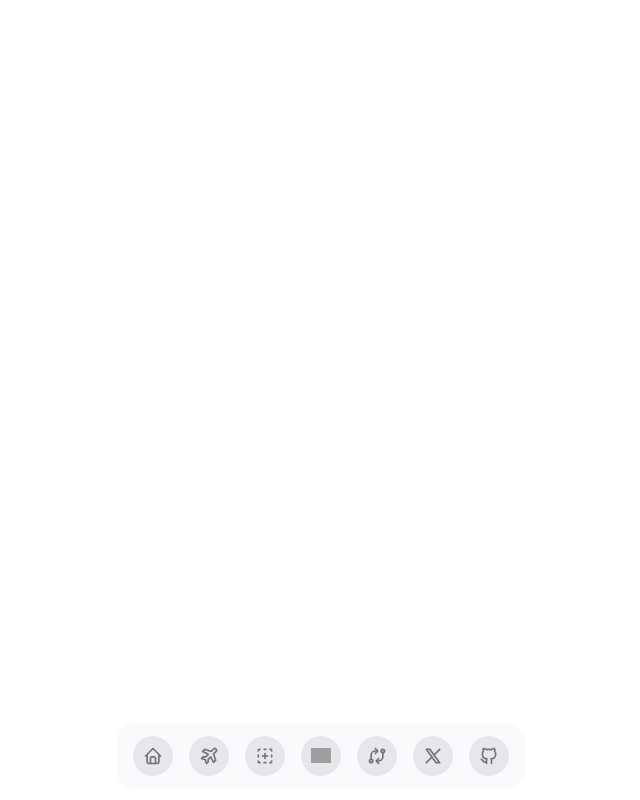
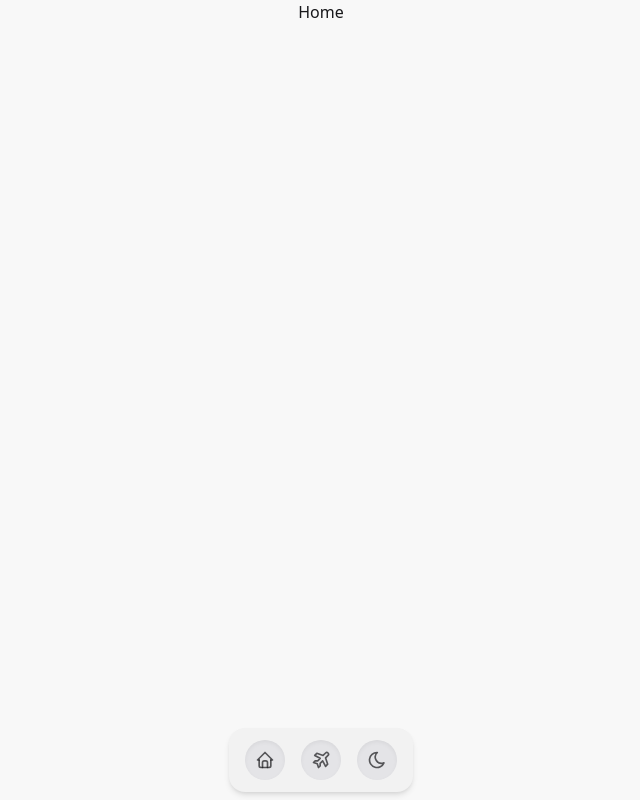
Before and after one commit to Acrazie/AircraftQuiz, a React (Vite) app in the folder client/: page / in a window 1280 px wide. Shown: the whole page, without its empty margins (319-959 px from the left). Built offline with nearby package versions, Linux system fonts and the light colour scheme; grey boxes are pictures that could not be loaded.

Commit message:
[+] setup project, scrap data, setup of daisy ui, router, layout dark and light theme

```diff
--- a/client/package.json
+++ b/client/package.json
@@ -11,18 +11,22 @@
   },
   "dependencies": {
     "@radix-ui/react-slot": "^1.2.4",
+    "@react-three/drei": "^10.7.6",
+    "@react-three/fiber": "^9.4.0",
     "@tabler/icons-react": "^3.35.0",
     "@tailwindcss/vite": "^4.1.17",
     "@tippyjs/react": "^4.2.6",
     "class-variance-authority": "^0.7.1",
     "clsx": "^2.1.1",
+    "daisyui": "^5.5.8",
     "lucide-react": "^0.552.0",
     "motion": "^12.23.24",
     "react": "^19.1.1",
     "react-dom": "^19.1.1",
-    "react-router": "^7.9.5",
+    "react-router-dom": "^7.10.1",
     "tailwind-merge": "^3.3.1",
     "tailwindcss": "^4.1.17",
+    "three": "^0.181.0",
     "zustand": "^5.0.8"
   },
   "devDependencies": {
--- a/client/src/App.jsx
+++ b/client/src/App.jsx
@@ -1,15 +1,20 @@
 import "./App.css";
-import Navbar from "./components/Navbar";
+import { Route, Routes } from "react-router-dom";
+import Home from "@/pages/Home";
+import AirCraftQuiz from "@/pages/AirCraftQuiz";
+import MainLayout from "./layouts/MainLayout";
 
 function App() {
-  return (
-    <>
-      <div className="flex flex-col h-screen">
-        <div className="flex-8">{/* Main content*/}</div>
-        <Navbar />
-      </div>
-    </>
-  );
+    return (
+        <Routes>
+            {/* Parent */}
+            <Route element={<MainLayout />}>
+                {/* Children */}
+                <Route path="/" element={<Home />} />
+                <Route path="/aircraft-quiz" element={<AirCraftQuiz />} />
+            </Route>
+        </Routes>
+    );
 }
 
 export default App;
--- a/client/src/components/Navbar.jsx
+++ b/client/src/components/Navbar.jsx
@@ -1,80 +1,49 @@
 import React from "react";
 import { Link } from "react-router";
 import { Button } from "@/components/ui/button";
-import { IconPlaneTilt } from "@tabler/icons-react";
+import { IconPlaneTilt, IconHome, IconSun, IconMoon } from "@tabler/icons-react";
 import Tooltip from "./ui/Tooltip";
-import { IconSun, IconMoon } from "@tabler/icons-react";
 import { FloatingDock } from "./ui/floating-dock";
-import {
-  IconBrandGithub,
-  IconBrandX,
-  IconExchange,
-  IconHome,
-  IconNewSection,
-  IconTerminal2,
-} from "@tabler/icons-react";
+import { IconBrandGithub, IconBrandX, IconExchange, IconNewSection, IconTerminal2 } from "@tabler/icons-react";
+import { useTheme } from "@/hooks/useTheme";
 
 const Navbar = () => {
+    const { theme, toggleTheme } = useTheme();
     const links = [
         {
             title: "Home",
-      icon: (
-        <IconHome className="h-full w-full text-neutral-500 dark:text-neutral-300" />
-      ),
+            icon: <IconHome className="h-full w-full text-base-content/70" />,
             href: "/",
         },
 
         {
             title: "Aircraft Quiz",
-      icon: (
-        <IconPlaneTilt className="h-full w-full text-neutral-500 dark:text-neutral-300" />
-      ),
+            icon: <IconPlaneTilt className="h-full w-full text-base-content/70" />,
             href: "/aircraft-quiz",
         },
         {
-      title: "Components",
+            title: theme === "light" ? "Switch to Dark" : "Switch to Light",
             icon: (
-        <IconNewSection className="h-full w-full text-neutral-500 dark:text-neutral-300" />
+                <div
+                    onClick={(event) => {
+                        event.preventDefault(); // Prevent the link from navigating to '#'
+                        toggleTheme();
+                    }}
+                    className="h-full w-full flex items-center justify-center"
+                >
+                    {theme === "light" ? (
+                        // If Light, show Moon (to go dark)
+                        <IconMoon className="h-full w-full text text-base-content/70" />
+                    ) : (
+                        // If Dark, show Sun (to go light)
+                        <IconSun className="h-full w-full text-base-content/70" />
+                    )}
+                </div>
             ),
-      href: "#",
-    },
-    {
-      title: "Aceternity UI",
-      icon: (
-        <img
-          src="https://assets.aceternity.com/logo-dark.png"
-          width={20}
-          height={20}
-          alt="Aceternity Logo"
-        />
-      ),
-      href: "#",
-    },
-    {
-      title: "Changelog",
-      icon: (
-        <IconExchange className="h-full w-full text-neutral-500 dark:text-neutral-300" />
-      ),
-      href: "#",
-    },
-
-    {
-      title: "Twitter",
-      icon: (
-        <IconBrandX className="h-full w-full text-neutral-500 dark:text-neutral-300" />
-      ),
-      href: "#",
-    },
-    {
-      title: "GitHub",
-      icon: (
-        <IconBrandGithub className="h-full w-full text-neutral-500 dark:text-neutral-300" />
-      ),
-      href: "#",
         },
     ];
     return (
-    <div className="h-20 flex-1 flex justify-center items-center bg-background dark:bg-background">
+        <div className="h-20 flex-1 flex justify-center items-center">
             <FloatingDock items={links} />
         </div>
     );
--- a/client/src/components/ui/floating-dock.jsx
+++ b/client/src/components/ui/floating-dock.jsx
@@ -1,14 +1,9 @@
 import { cn } from "@/lib/utils";
 import { IconLayoutNavbarCollapse } from "@tabler/icons-react";
 import { AnimatePresence, motion, useMotionValue, useSpring, useTransform } from "motion/react";
-
 import { useRef, useState } from "react";
 
-export const FloatingDock = ({
-  items,
-  desktopClassName,
-  mobileClassName
-}) => {
+export const FloatingDock = ({ items, desktopClassName, mobileClassName }) => {
     return (
         <>
             <FloatingDockDesktop items={items} className={desktopClassName} />
@@ -17,38 +12,31 @@ export const FloatingDock = ({
     );
 };
 
-const FloatingDockMobile = ({
-  items,
-  className
-}) => {
+const FloatingDockMobile = ({ items, className }) => {
     const [open, setOpen] = useState(false);
     return (
         <div className={cn("relative block md:hidden", className)}>
             <AnimatePresence>
                 {open && (
-          <motion.div
-            layoutId="nav"
-            className="absolute inset-x-0 bottom-full mb-2 flex flex-col gap-2">
+                    <motion.div layoutId="nav" className="absolute inset-x-0 bottom-full mb-2 flex flex-col gap-2">
                         {items.map((item, idx) => (
                             <motion.div
                                 key={item.title}
                                 initial={{ opacity: 0, y: 10 }}
-                animate={{
-                  opacity: 1,
-                  y: 0,
-                }}
+                                animate={{ opacity: 1, y: 0 }}
                                 exit={{
                                     opacity: 0,
                                     y: 10,
-                  transition: {
-                    delay: idx * 0.05,
-                  },
+                                    transition: { delay: idx * 0.05 },
                                 }}
-                transition={{ delay: (items.length - 1 - idx) * 0.05 }}>
+                                transition={{ delay: (items.length - 1 - idx) * 0.05 }}
+                            >
                                 <a
                                     href={item.href}
                                     key={item.title}
-                  className="flex h-10 w-10 items-center justify-center rounded-full bg-gray-50 dark:bg-neutral-900">
+                                    // FIX: Use bg-base-200 instead of gray-50/neutral-900
+                                    className="flex h-10 w-10 items-center justify-center rounded-full bg-base-200 shadow-md"
+                                >
                                     <div className="h-4 w-4">{item.icon}</div>
                                 </a>
                             </motion.div>
@@ -58,26 +46,29 @@ const FloatingDockMobile = ({
             </AnimatePresence>
             <button
                 onClick={() => setOpen(!open)}
-        className="flex h-10 w-10 items-center justify-center rounded-full bg-gray-50 dark:bg-neutral-800">
-        <IconLayoutNavbarCollapse className="h-5 w-5 text-neutral-500 dark:text-neutral-400" />
+                // FIX: Use bg-base-200 instead of gray-50/neutral-800
+                className="flex h-10 w-10 items-center justify-center rounded-full bg-base-200 shadow-md"
+            >
+                {/* FIX: Use text-base-content/50 for a subtle default icon color */}
+                <IconLayoutNavbarCollapse className="h-5 w-5 text-base-content/50" />
             </button>
         </div>
     );
 };
 
-const FloatingDockDesktop = ({
-  items,
-  className
-}) => {
+const FloatingDockDesktop = ({ items, className }) => {
     let mouseX = useMotionValue(Infinity);
     return (
         <motion.div
             onMouseMove={(e) => mouseX.set(e.pageX)}
             onMouseLeave={() => mouseX.set(Infinity)}
             className={cn(
-        "mx-auto hidden h-16 items-end gap-4 rounded-2xl bg-gray-50 px-4 pb-3 md:flex dark:bg-neutral-900",
+                // FIX: Replaced bg-gray-50/dark:bg-neutral-900 with bg-base-200
+                // Added shadow-md for better separation
+                "mx-auto hidden h-16 items-end gap-4 rounded-2xl bg-base-200 px-4 pb-3 md:flex shadow-md",
                 className
-      )}>
+            )}
+        >
             {items.map((item) => (
                 <IconContainer mouseX={mouseX} key={item.title} {...item} />
             ))}
@@ -85,47 +76,23 @@ const FloatingDockDesktop = ({
     );
 };
 
-function IconContainer({
-  mouseX,
-  title,
-  icon,
-  href
-}) {
+function IconContainer({ mouseX, title, icon, href }) {
     let ref = useRef(null);
 
     let distance = useTransform(mouseX, (val) => {
         let bounds = ref.current?.getBoundingClientRect() ?? { x: 0, width: 0 };
-
         return val - bounds.x - bounds.width / 2;
     });
 
     let widthTransform = useTransform(distance, [-150, 0, 150], [40, 80, 40]);
     let heightTransform = useTransform(distance, [-150, 0, 150], [40, 80, 40]);
-
     let widthTransformIcon = useTransform(distance, [-150, 0, 150], [20, 40, 20]);
     let heightTransformIcon = useTransform(distance, [-150, 0, 150], [20, 40, 20]);
 
-  let width = useSpring(widthTransform, {
-    mass: 0.1,
-    stiffness: 150,
-    damping: 12,
-  });
-  let height = useSpring(heightTransform, {
-    mass: 0.1,
-    stiffness: 150,
-    damping: 12,
-  });
-
-  let widthIcon = useSpring(widthTransformIcon, {
-    mass: 0.1,
-    stiffness: 150,
-    damping: 12,
-  });
-  let heightIcon = useSpring(heightTransformIcon, {
-    mass: 0.1,
-    stiffness: 150,
-    damping: 12,
-  });
+    let width = useSpring(widthTransform, { mass: 0.1, stiffness: 150, damping: 12 });
+    let height = useSpring(heightTransform, { mass: 0.1, stiffness: 150, damping: 12 });
+    let widthIcon = useSpring(widthTransformIcon, { mass: 0.1, stiffness: 150, damping: 12 });
+    let heightIcon = useSpring(heightTransformIcon, { mass: 0.1, stiffness: 150, damping: 12 });
 
     const [hovered, setHovered] = useState(false);
 
@@ -136,21 +103,27 @@ function IconContainer({
                 style={{ width, height }}
                 onMouseEnter={() => setHovered(true)}
                 onMouseLeave={() => setHovered(false)}
-        className="relative flex aspect-square items-center justify-center rounded-full bg-gray-200 dark:bg-neutral-800">
+                // FIX: Replaced bg-gray-200/dark:bg-neutral-800 with bg-base-300
+                // This creates a nice contrast against the bg-base-200 dock
+                className="relative flex aspect-square items-center justify-center rounded-full bg-base-300 shadow-inner"
+            >
                 <AnimatePresence>
                     {hovered && (
                         <motion.div
                             initial={{ opacity: 0, y: 10, x: "-50%" }}
                             animate={{ opacity: 1, y: 0, x: "-50%" }}
                             exit={{ opacity: 0, y: 2, x: "-50%" }}
-              className="absolute -top-8 left-1/2 w-fit rounded-md border border-gray-200 bg-gray-100 px-2 py-0.5 text-xs whitespace-pre text-neutral-700 dark:border-neutral-900 dark:bg-neutral-800 dark:text-white">
+                            // FIX: Updated Tooltip colors to match DaisyUI
+                            className="absolute -top-8 left-1/2 w-fit rounded-md border border-base-200 bg-base-100 px-2 py-0.5 text-xs whitespace-pre text-base-content shadow-sm"
+                        >
                             {title}
                         </motion.div>
                     )}
                 </AnimatePresence>
                 <motion.div
                     style={{ width: widthIcon, height: heightIcon }}
-          className="flex items-center justify-center">
+                    className="flex items-center justify-center"
+                >
                     {icon}
                 </motion.div>
             </motion.div>
--- /dev/null
+++ b/client/src/hooks/useTheme.jsx
@@ -0,0 +1,26 @@
+import { useEffect, useState } from "react";
+
+export function useTheme() {
+    // 1. Initialize state from localStorage or default to "light"
+    const [theme, setTheme] = useState(() => {
+        return localStorage.getItem("theme") || "light";
+    });
+
+    // 2. Sync with the HTML tag whenever the theme state changes
+    useEffect(() => {
+        const root = document.documentElement;
+
+        // Set the data-theme attribute for DaisyUI
+        root.setAttribute("data-theme", theme);
+
+        // Save to localStorage so it persists on reload
+        localStorage.setItem("theme", theme);
+    }, [theme]);
+
+    // 3. Helper function to toggle between your specific themes
+    const toggleTheme = () => {
+        setTheme((prev) => (prev === "light" ? "black" : "light"));
+    };
+
+    return { theme, toggleTheme };
+}
--- a/client/src/index.css
+++ b/client/src/index.css
@@ -1,124 +1,72 @@
 @import "tailwindcss";
 @import "tw-animate-css";
-
-@custom-variant dark (&:is(.dark *));
-
-@theme inline {
-    --radius-sm: calc(var(--radius) - 4px);
-    --radius-md: calc(var(--radius) - 2px);
-    --radius-lg: var(--radius);
-    --radius-xl: calc(var(--radius) + 4px);
-    --color-background: var(--background);
-    --color-foreground: var(--foreground);
-    --color-card: var(--card);
-    --color-card-foreground: var(--card-foreground);
-    --color-popover: var(--popover);
-    --color-popover-foreground: var(--popover-foreground);
-    --color-primary: var(--primary);
-    --color-primary-foreground: var(--primary-foreground);
-    --color-secondary: var(--secondary);
-    --color-secondary-foreground: var(--secondary-foreground);
-    --color-muted: var(--muted);
-    --color-muted-foreground: var(--muted-foreground);
-    --color-accent: var(--accent);
-    --color-accent-foreground: var(--accent-foreground);
-    --color-destructive: var(--destructive);
-    --color-border: var(--border);
-    --color-input: var(--input);
-    --color-ring: var(--ring);
-    --color-chart-1: var(--chart-1);
-    --color-chart-2: var(--chart-2);
-    --color-chart-3: var(--chart-3);
-    --color-chart-4: var(--chart-4);
-    --color-chart-5: var(--chart-5);
-    --color-sidebar: var(--sidebar);
-    --color-sidebar-foreground: var(--sidebar-foreground);
-    --color-sidebar-primary: var(--sidebar-primary);
-    --color-sidebar-primary-foreground: var(--sidebar-primary-foreground);
-    --color-sidebar-accent: var(--sidebar-accent);
-    --color-sidebar-accent-foreground: var(--sidebar-accent-foreground);
-    --color-sidebar-border: var(--sidebar-border);
-    --color-sidebar-ring: var(--sidebar-ring);
+@plugin "daisyui";
+@plugin "daisyui/theme" {
+    name: "black";
+    default: true;
+    prefersdark: false;
+    color-scheme: "dark";
+    --color-base-100: oklch(14% 0.005 285.823);
+    --color-base-200: oklch(21% 0.006 285.885);
+    --color-base-300: oklch(27% 0.006 286.033);
+    --color-base-content: oklch(96% 0.001 286.375);
+    --color-primary: oklch(87% 0.006 286.286);
+    --color-primary-content: oklch(14% 0.005 285.823);
+    --color-secondary: oklch(86% 0.005 56.366);
+    --color-secondary-content: oklch(14% 0.004 49.25);
+    --color-accent: oklch(0% 0 0);
+    --color-accent-content: oklch(100% 0 0);
+    --color-neutral: oklch(44% 0.017 285.786);
+    --color-neutral-content: oklch(98% 0 0);
+    --color-info: oklch(54% 0.245 262.881);
+    --color-info-content: oklch(97% 0.014 254.604);
+    --color-success: oklch(62% 0.194 149.214);
+    --color-success-content: oklch(98% 0.018 155.826);
+    --color-warning: oklch(64% 0.222 41.116);
+    --color-warning-content: oklch(98% 0.016 73.684);
+    --color-error: oklch(58% 0.253 17.585);
+    --color-error-content: oklch(96% 0.015 12.422);
+    --radius-selector: 0.25rem;
+    --radius-field: 0.25rem;
+    --radius-box: 1rem;
+    --size-selector: 0.25rem;
+    --size-field: 0.25rem;
+    --border: 1px;
+    --depth: 1;
+    --noise: 0;
 }
 
-:root {
-    --radius: 0.625rem;
-    --background: oklch(1 0 0);
-    --foreground: oklch(0.141 0.005 285.823);
-    --card: oklch(1 0 0);
-    --card-foreground: oklch(0.141 0.005 285.823);
-    --popover: oklch(1 0 0);
-    --popover-foreground: oklch(0.141 0.005 285.823);
-    --primary: oklch(0.21 0.006 285.885);
-    --primary-foreground: oklch(0.985 0 0);
-    --secondary: oklch(0.967 0.001 286.375);
-    --secondary-foreground: oklch(0.21 0.006 285.885);
-    --muted: oklch(0.967 0.001 286.375);
-    --muted-foreground: oklch(0.552 0.016 285.938);
-    --accent: oklch(0.967 0.001 286.375);
-    --accent-foreground: oklch(0.21 0.006 285.885);
-    --destructive: oklch(0.577 0.245 27.325);
-    --border: oklch(0.92 0.004 286.32);
-    --input: oklch(0.92 0.004 286.32);
-    --ring: oklch(0.705 0.015 286.067);
-    --chart-1: oklch(0.646 0.222 41.116);
-    --chart-2: oklch(0.6 0.118 184.704);
-    --chart-3: oklch(0.398 0.07 227.392);
-    --chart-4: oklch(0.828 0.189 84.429);
-    --chart-5: oklch(0.769 0.188 70.08);
-    --sidebar: oklch(0.985 0 0);
-    --sidebar-foreground: oklch(0.141 0.005 285.823);
-    --sidebar-primary: oklch(0.21 0.006 285.885);
-    --sidebar-primary-foreground: oklch(0.985 0 0);
-    --sidebar-accent: oklch(0.967 0.001 286.375);
-    --sidebar-accent-foreground: oklch(0.21 0.006 285.885);
-    --sidebar-border: oklch(0.92 0.004 286.32);
-    --sidebar-ring: oklch(0.705 0.015 286.067);
+@plugin "daisyui/theme" {
+    name: "light";
+    default: false;
+    prefersdark: false;
+    color-scheme: "light";
+    --color-base-100: oklch(98% 0 0);
+    --color-base-200: oklch(96% 0.001 286.375);
+    --color-base-300: oklch(92% 0.004 286.32);
+    --color-base-content: oklch(21% 0.006 285.885);
+    --color-primary: oklch(55% 0.016 285.938);
+    --color-primary-content: oklch(98% 0 0);
+    --color-secondary: oklch(55% 0.013 58.071);
+    --color-secondary-content: oklch(98% 0.001 106.423);
+    --color-accent: oklch(0% 0 0);
+    --color-accent-content: oklch(100% 0 0);
+    --color-neutral: oklch(37% 0.013 285.805);
+    --color-neutral-content: oklch(98% 0 0);
+    --color-info: oklch(60% 0.25 292.717);
+    --color-info-content: oklch(96% 0.016 293.756);
+    --color-success: oklch(62% 0.194 149.214);
+    --color-success-content: oklch(98% 0.018 155.826);
+    --color-warning: oklch(64% 0.222 41.116);
+    --color-warning-content: oklch(98% 0.016 73.684);
+    --color-error: oklch(58% 0.253 17.585);
+    --color-error-content: oklch(96% 0.015 12.422);
+    --radius-selector: 0.25rem;
+    --radius-field: 0.25rem;
+    --radius-box: 1rem;
+    --size-selector: 0.25rem;
+    --size-field: 0.25rem;
+    --border: 1px;
+    --depth: 1;
+    --noise: 0;
 }
-
-.dark {
-    --background: oklch(0.141 0.005 285.823);
-    --foreground: oklch(0.985 0 0);
-    --card: oklch(0.21 0.006 285.885);
-    --card-foreground: oklch(0.985 0 0);
-    --popover: oklch(0.21 0.006 285.885);
-    --popover-foreground: oklch(0.985 0 0);
-    --primary: oklch(0.92 0.004 286.32);
-    --primary-foreground: oklch(0.21 0.006 285.885);
-    --secondary: oklch(0.274 0.006 286.033);
-    --secondary-foreground: oklch(0.985 0 0);
-    --muted: oklch(0.274 0.006 286.033);
-    --muted-foreground: oklch(0.705 0.015 286.067);
-    --accent: oklch(0.274 0.006 286.033);
-    --accent-foreground: oklch(0.985 0 0);
-    --destructive: oklch(0.704 0.191 22.216);
-    --border: oklch(1 0 0 / 10%);
-    --input: oklch(1 0 0 / 15%);
-    --ring: oklch(0.552 0.016 285.938);
-    --chart-1: oklch(0.488 0.243 264.376);
-    --chart-2: oklch(0.696 0.17 162.48);
-    --chart-3: oklch(0.769 0.188 70.08);
-    --chart-4: oklch(0.627 0.265 303.9);
-    --chart-5: oklch(0.645 0.246 16.439);
-    --sidebar: oklch(0.21 0.006 285.885);
-    --sidebar-foreground: oklch(0.985 0 0);
-    --sidebar-primary: oklch(0.488 0.243 264.376);
-    --sidebar-primary-foreground: oklch(0.985 0 0);
-    --sidebar-accent: oklch(0.274 0.006 286.033);
-    --sidebar-accent-foreground: oklch(0.985 0 0);
-    --sidebar-border: oklch(1 0 0 / 10%);
-    --sidebar-ring: oklch(0.552 0.016 285.938);
-}
-
-@layer base {
-    * {
-        @apply border-border outline-ring/50;
-    }
-    body {
-        @apply bg-background text-foreground;
-    }
-    button:not(:disabled),
-    [role="button"]:not(:disabled) {
-        cursor: pointer;
-    }
-}
--- /dev/null
+++ b/client/src/layouts/MainLayout.jsx
@@ -0,0 +1,17 @@
+import { Outlet } from "react-router";
+import Navbar from "@/components/Navbar";
+
+const MainLayout = () => {
+    return (
+        <div className="flex flex-col h-screen overflow-hidden">
+            <main className="flex-1 overflow-y-auto">
+                <Outlet />
+            </main>
+            <div className="flex-none">
+                <Navbar />
+            </div>
+        </div>
+    );
+};
+
+export default MainLayout;
--- a/client/src/main.jsx
+++ b/client/src/main.jsx
@@ -2,14 +2,12 @@ import { StrictMode } from "react";
 import { createRoot } from "react-dom/client";
 import "./index.css";
 import App from "./App.jsx";
-import { BrowserRouter, Routes, Route } from "react-router";
+import { BrowserRouter } from "react-router-dom";
 
 createRoot(document.getElementById("root")).render(
-  <BrowserRouter>
     <StrictMode>
-      <Routes>
-        <Route path="/" element={<App />} />
-      </Routes>
+        <BrowserRouter>
+            <App />
+        </BrowserRouter>
     </StrictMode>
-  </BrowserRouter>,
 );
--- /dev/null
+++ b/client/src/pages/AirCraftQuiz.jsx
@@ -0,0 +1,11 @@
+import React from 'react';
+
+const AirCraftQuiz = () => {
+    return (
+        <div>
+            <h1>AirCraftQuiz</h1>
+        </div>
+    );
+};
+
+export default AirCraftQuiz;
--- /dev/null
+++ b/client/src/pages/Home.jsx
@@ -0,0 +1,9 @@
+const Home  = () => {
+    return (
+        <div>
+            <h1>Home</h1>
+        </div>
+     );
+}
+
+export default Home;
--- a/client/tailwind.config.js
+++ b/client/tailwind.config.js
@@ -1,4 +1,4 @@
 export default {
-  darkMode: ["class", '[data-theme="dark"]'],
+  darkMode: ["class", '[data-theme="black"]'],
   content: ["./components/**/*.{js,ts,jsx,tsx}"],
 };
```
Also changed, not shown: client/src/components/Layout.jsx (added, +16 -0 lines), 1 other file (tests, documents, lock files or other folders). Lines whose indentation alone changed are shown as unchanged.
